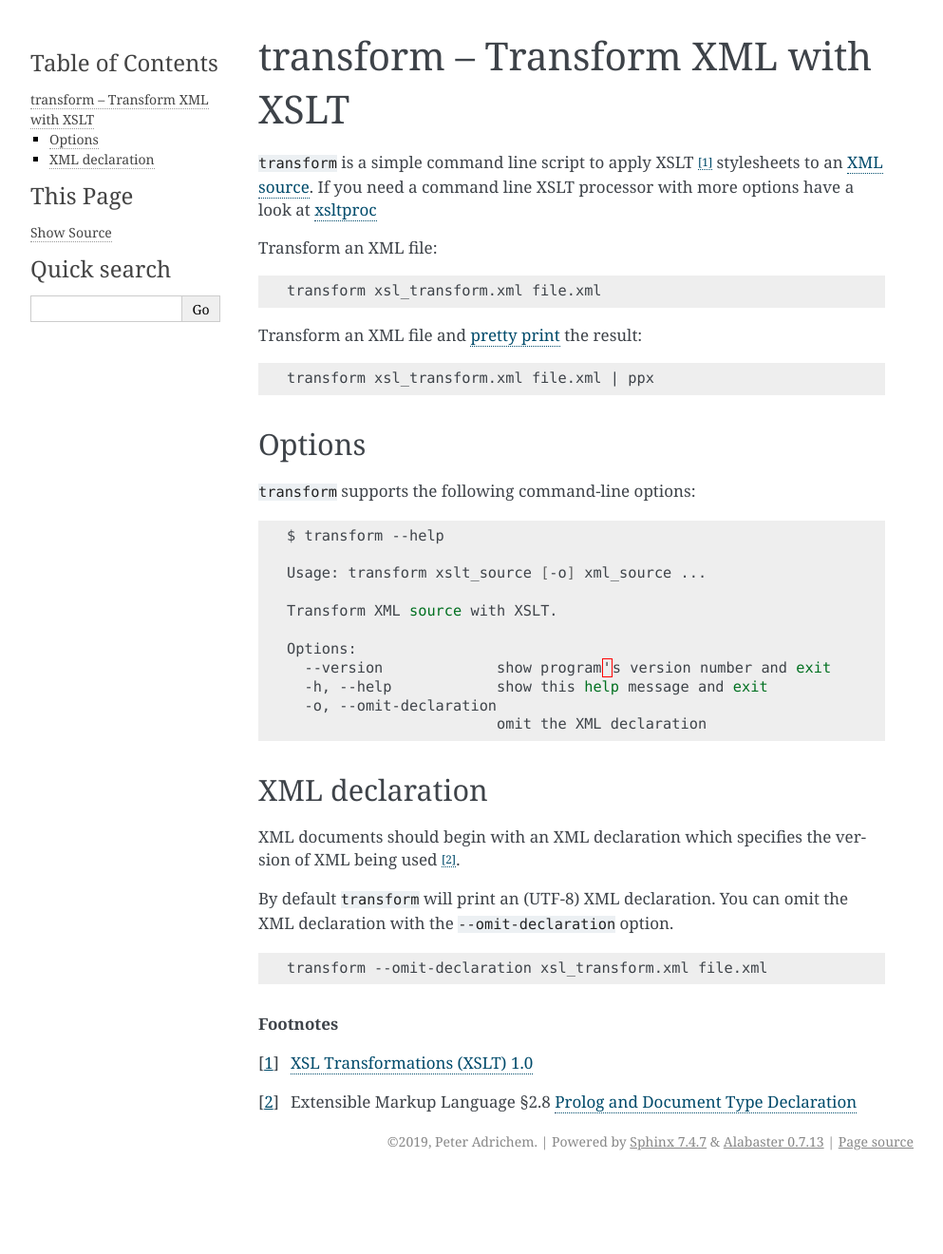
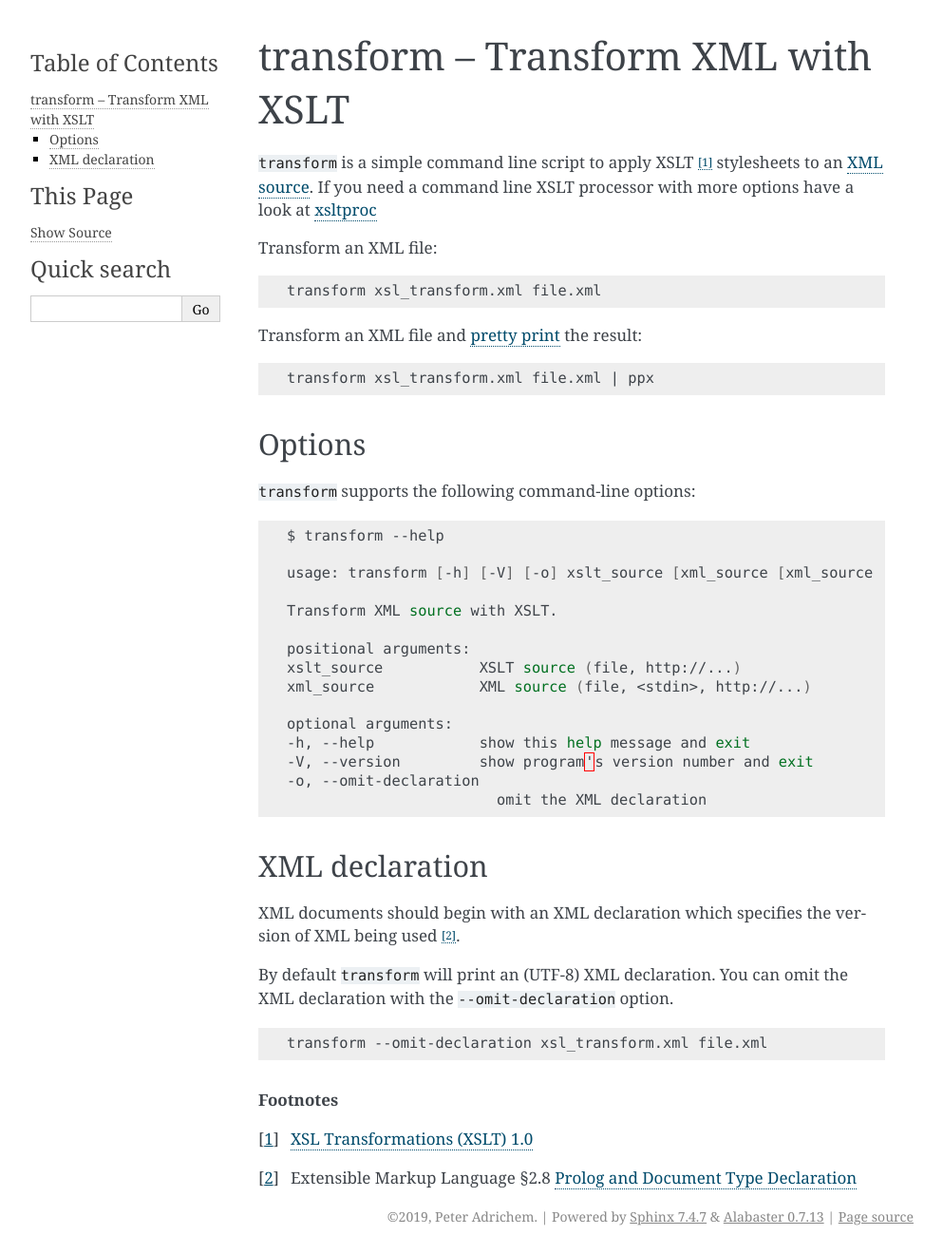
Before and after one commit to peteradrichem/Xul, a Sphinx documentation site: the page built from docs/transform.rst, in a window 1280 px wide. Shown: the whole page at 95% size, without its empty margins (148-1141 px from the left). Built offline with Sphinx 7.4.7, drawn with Linux system fonts in a browser that asks for light colours; before the commit the page ends 1241 px from its top, so only the background shows below that.

Commit message:
Upgraded transform from optparse module to argparse module.

```diff
--- a/docs/transform.rst
+++ b/docs/transform.rst
@@ -33,14 +33,18 @@ Options
 
    $ transform --help
 
-   Usage: transform xslt_source [-o] xml_source ...
+   usage: transform [-h] [-V] [-o] xslt_source [xml_source [xml_source ...]]
 
    Transform XML source with XSLT.
 
-   Options:
-     --version             show program's version number and exit
-     -h, --help            show this help message and exit
-     -o, --omit-declaration
+   positional arguments:
+   xslt_source           XSLT source (file, http://...)
+   xml_source            XML source (file, <stdin>, http://...)
+
+   optional arguments:
+   -h, --help            show this help message and exit
+   -V, --version         show program's version number and exit
+   -o, --omit-declaration
                            omit the XML declaration
 
 .. index::
@@ -61,6 +65,6 @@ You can omit the XML declaration with the ``--omit-declaration`` option.
 
 .. rubric:: Footnotes
 
-.. [#] `XSL Transformations (XSLT) 1.0 <http://www.w3.org/TR/xslt>`_
+.. [#] `XSL Transformations (XSLT) 1.0 <https://www.w3.org/TR/xslt>`_
 .. [#] Extensible Markup Language §2.8
-   `Prolog and Document Type Declaration <http://www.w3.org/TR/xml/#sec-prolog-dtd>`_
+   `Prolog and Document Type Declaration <https://www.w3.org/TR/xml/#sec-prolog-dtd>`_
```
Also changed, not shown: 1 other file.
